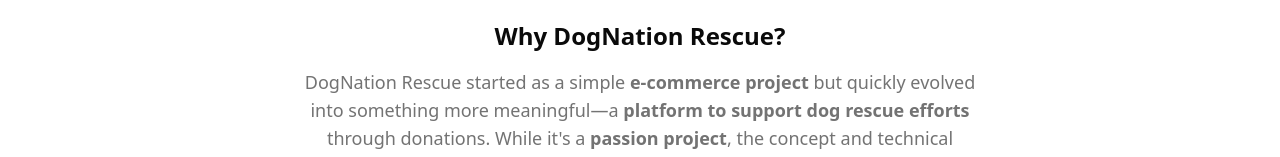
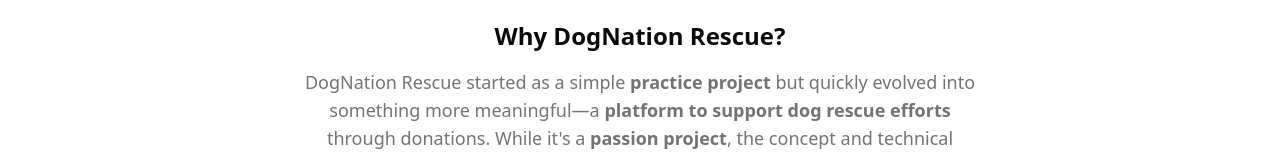
Before and after one commit to paulvonkim/dognation-rescue, a Next.js app: page /about in a window 1280 px wide. Shown: the part 776-933 px from the top of the page. Built offline with nearby package versions, Linux system fonts and the light colour scheme.

Commit message:
changed copy in about

```diff
--- a/app/about/page.tsx
+++ b/app/about/page.tsx
@@ -48,9 +48,8 @@
       <div className="mt-12 text-center">
         <h2 className="text-2xl font-bold">Why DogNation Rescue?</h2>
         <p className="mt-4 text-muted-foreground text-lg max-w-2xl mx-auto">
-          DogNation Rescue started as a simple{" "}
-          <strong>e-commerce project</strong> but quickly evolved into something
-          more meaningful—a{" "}
+          DogNation Rescue started as a simple <strong>practice project</strong>{" "}
+          but quickly evolved into something more meaningful—a{" "}
           <strong>platform to support dog rescue efforts</strong> through
           donations. While it&apos;s a <strong>passion project</strong>, the
           concept and technical implementation are designed to be fully{" "}
```
